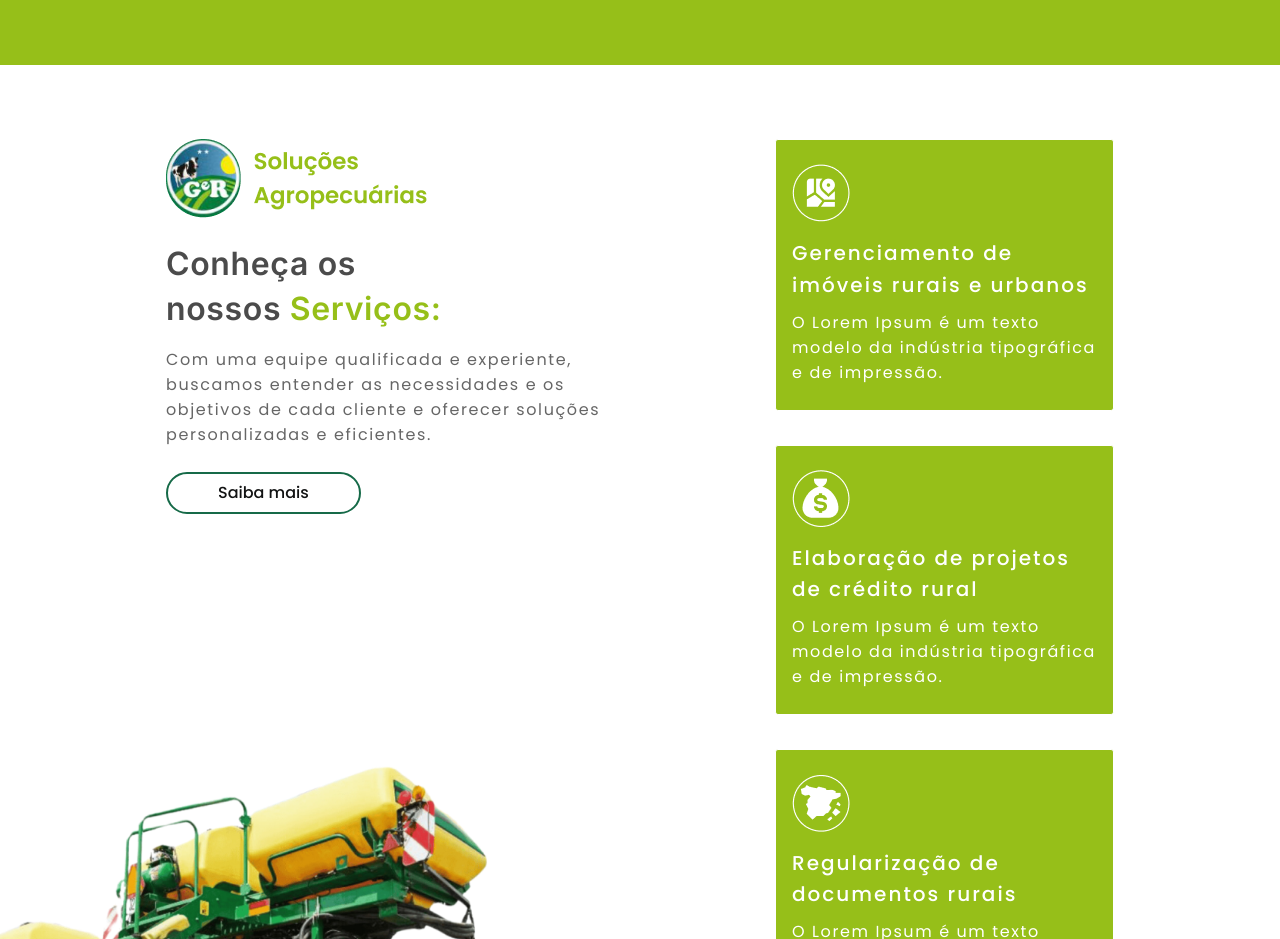
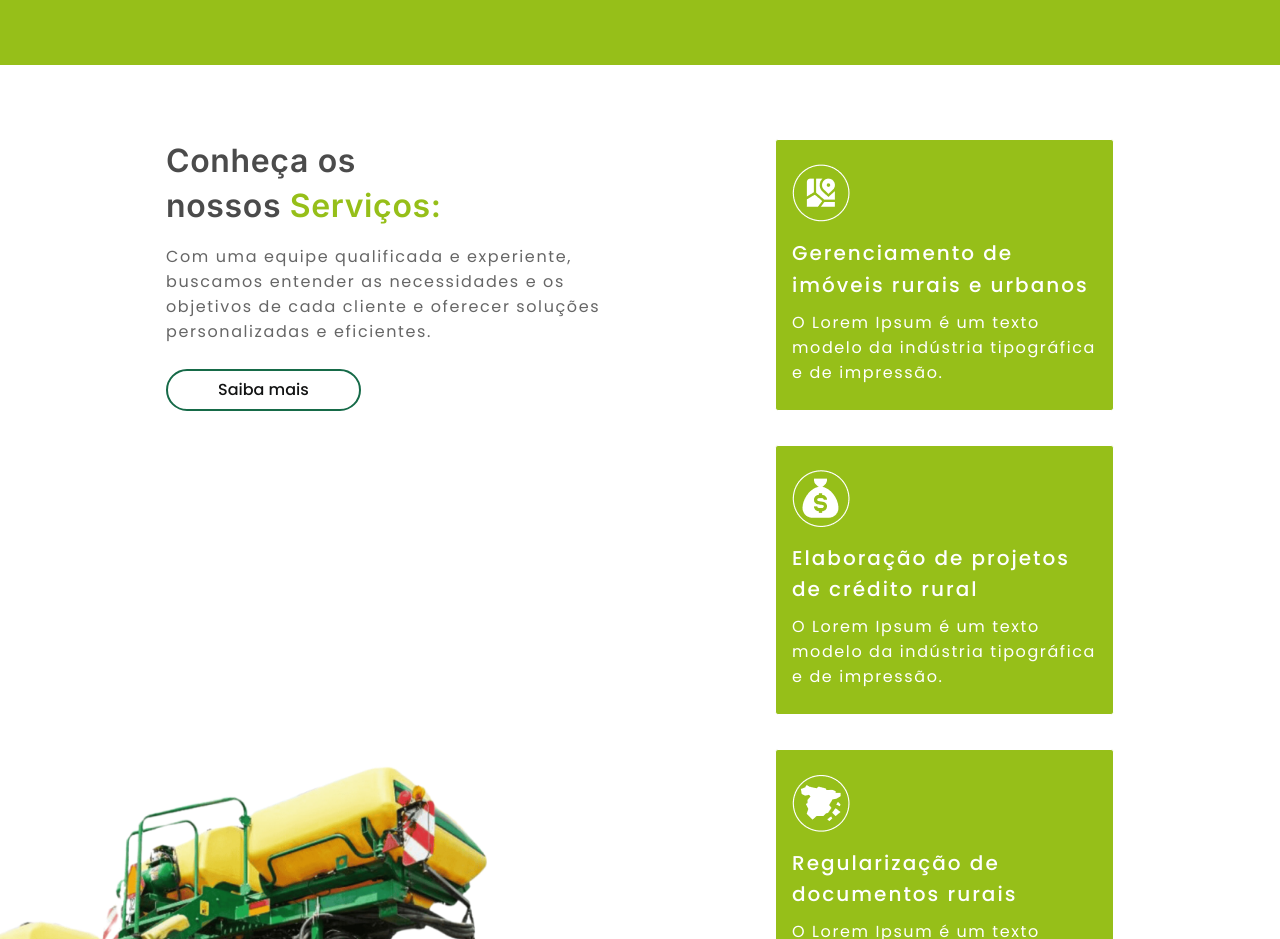
Before and after one commit to lucascampos42/ger-website, an Angular app: page / in a window 1280 px wide. Shown: the part 1360-2299 px from the top of the page. Built offline with nearby package versions, Linux system fonts and the light colour scheme.

Commit message:
chore: change logo

```diff
--- a/src/app/public/pages/home/home.component.html
+++ b/src/app/public/pages/home/home.component.html
@@ -38,7 +38,6 @@
 <section id="services">
   <div class="container">
     <div class="texts">
-      <img src="assets/logo-green.png" alt="">
       <h2>Conheça os <br /> nossos <span>Serviços:</span></h2>
       <p>
         Com uma equipe qualificada e experiente,
```
Also changed, not shown: public/assets/logo.png, 1 other file (tests, documents, lock files or other folders).
